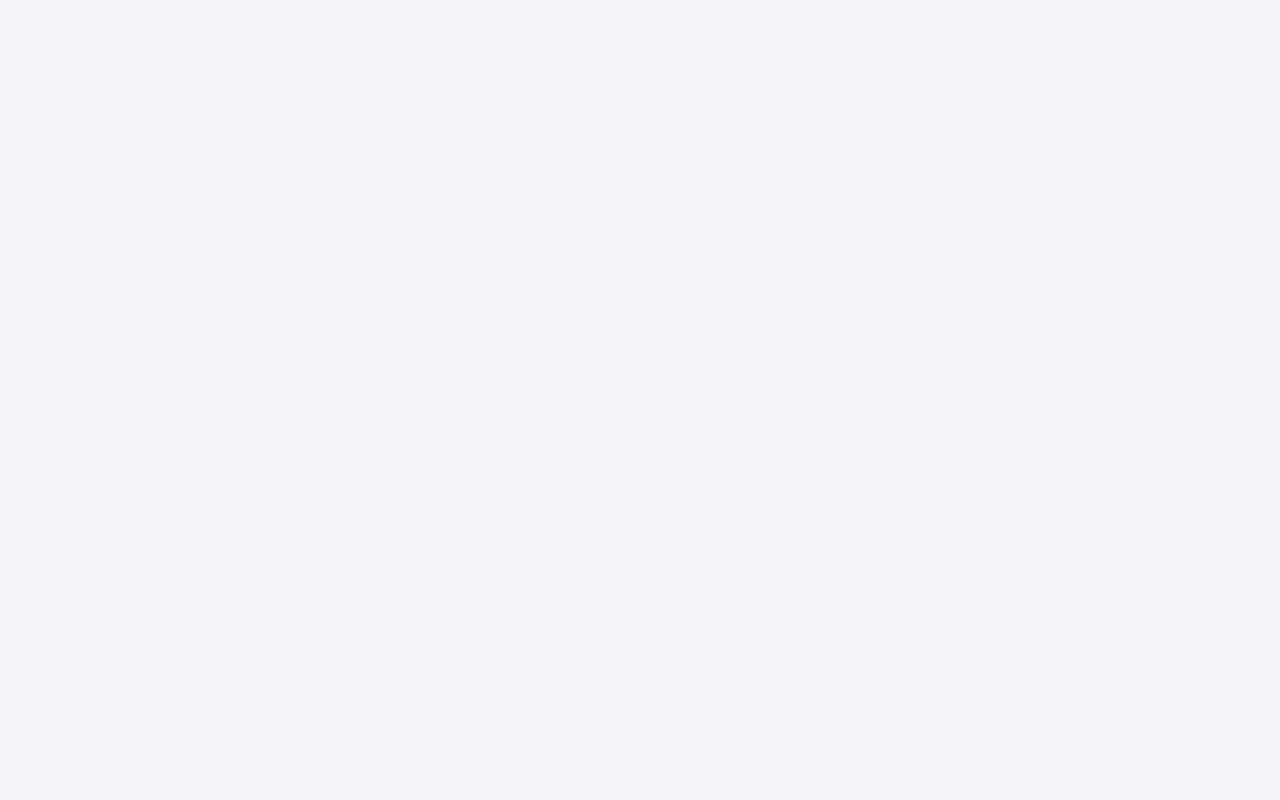
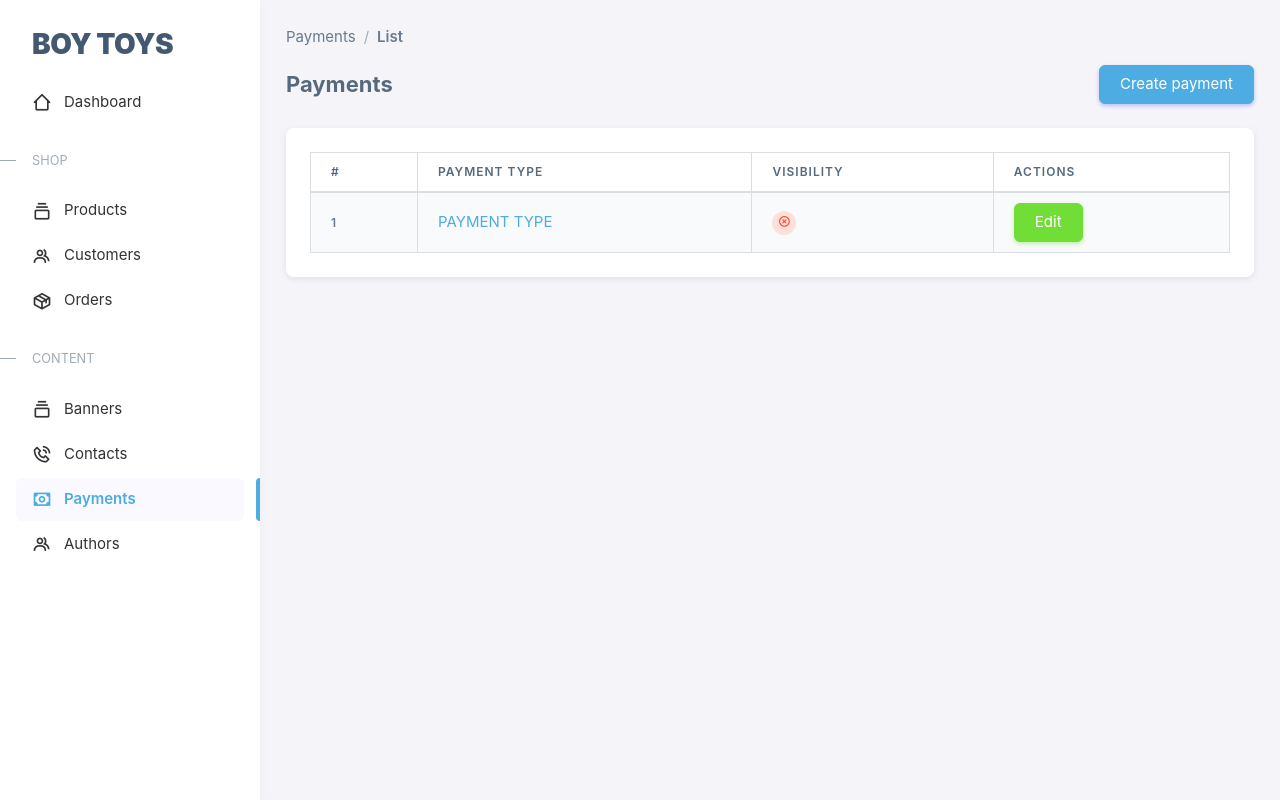
Before and after one commit to Dilmurodmirzakulov/ecommerce-admin-react, a React (Create React App) app: page /payment in a window 1280 px wide. Before the commit this address had no page. Built offline with nearby package versions, Linux system fonts and the light colour scheme; no server answers.

Commit message:
payment page and mode

```diff
--- a/src/App.tsx
+++ b/src/App.tsx
@@ -19,6 +19,8 @@ import Banners from './pages/banner';
 import Banner from './pages/banner/[id]';
 import Contacts from './pages/contact';
 import Contact from './pages/contact/[id]';
+import Payments from './pages/payment';
+import Payment from './pages/payment/[id]';
 
 function App() {
   return (
@@ -46,6 +48,9 @@ function App() {
             <Route path="/contact" element={<Contacts />} />
             <Route path="/contact/new" element={<Contact mode="create" />} />
             <Route path="/contact/:id/edit" element={<Contact mode="edit" />} />
+            <Route path="/payment" element={<Payments />} />
+            <Route path="/payment/new" element={<Payment mode="create" />} />
+            <Route path="/payment/:id/edit" element={<Payment mode="edit" />} />
           </Route>
         </Route>
 
--- a/src/components/AsideNav.tsx
+++ b/src/components/AsideNav.tsx
@@ -54,8 +54,14 @@ const AsideNav = () => {
           </li>
           <li className={`menu-item ${pathname.includes("/contact") && "active"}`}>
             <Link to={'/contact'} className="menu-link">
-              <i className='menu-icon tf-icons bx bx-package'></i>
+              <i className='menu-icon tf-icons bx bx-phone-call'></i>
               <div data-i18n="Boxicons">Contacts</div>
+            </Link>
+          </li>
+          <li className={`menu-item ${pathname.includes("/payment") && "active"}`}>
+            <Link to={'/payment'} className="menu-link">
+              <i className='menu-icon tf-icons bx bx-money'></i>
+              <div data-i18n="Boxicons">Payments</div>
             </Link>
           </li>
           <li className={`menu-item ${pathname.includes("/authors") && "active"}`}>
--- /dev/null
+++ b/src/pages/payment/[id].tsx
@@ -0,0 +1,46 @@
+import React from 'react';
+import { Link } from 'react-router-dom';
+
+const Payment = ({ mode }: { mode: string }) => {
+  return (
+    <>
+      <nav aria-label="breadcrumb">
+        <ol className="breadcrumb">
+          <li className="breadcrumb-item"><Link to={'/payment'}>Payments</Link></li>
+          {mode === "create" && <li className="breadcrumb-item active" aria-current="page">Create</li>}
+          {mode === "edit" &&
+            <>
+              <li className="breadcrumb-item"><Link to={'/payment/123/edit'}>PAYMENT_TYPE</Link></li>
+              <li className="breadcrumb-item active" aria-current="page">Edit</li>
+            </>
+          }
+        </ol>
+      </nav>
+      <div className="mb-4 d-flex align-items-center justify-content-between">
+        {mode === "edit" && <h4 className="fw-bold mb-0">PAYMENT_TYPE</h4>}
+        {mode === "edit" && <button className="btn btn-danger">Delete</button>}
+      </div>
+
+      <div className="card mb-4">
+        <div className="card-body">
+          <div className="form-check form-switch mb-2">
+            <input className="form-check-input" type="checkbox" id="visibilitySwitch" />
+            <label className="form-check-label">Visible</label>
+          </div>
+          <div className="row g-3 mb-4">
+            <div className="col-12">
+              <label className="form-label">Name *</label>
+              <input type="text" className="form-control" id="productNameInput" placeholder="Branch name"
+                aria-describedby="defaultFormControlHelp" />
+            </div>
+          </div>
+        </div>
+      </div>
+
+      <button className="btn btn-primary me-3">Save Changes</button>
+      <button className="btn btn-secondary">Cancel</button>
+    </>
+  )
+}
+
+export default Payment;
--- /dev/null
+++ b/src/pages/payment/index.tsx
@@ -0,0 +1,64 @@
+import { getPayment } from '../../api';
+import { Link } from 'react-router-dom';
+import React, { useEffect } from 'react';
+
+const Payments = () => {
+    const fetchPayments = async () => {
+        try {
+            let res = await getPayment()
+            console.log("Payments", res)
+        } catch (error) {
+            console.log(error)
+        }
+    }
+
+    useEffect(() => {
+        fetchPayments()
+    }, [])
+
+  return (
+    <>
+        <nav aria-label="breadcrumb">
+            <ol className="breadcrumb">
+                <li className="breadcrumb-item"><Link to={"/payment"}>Payments</Link></li>
+                <li className="breadcrumb-item active" aria-current="page">List</li>
+            </ol>
+        </nav>
+        <div className="mb-4 d-flex align-items-center justify-content-between">
+            <h4 className="fw-bold mb-0">Payments</h4>
+            <Link to={'/payment/new'} className="btn btn-primary">Create payment</Link>
+        </div>
+
+        <div className="card">
+            <div className="card-body">
+                <table className="table table-striped table-bordered">
+                    <thead>
+                        <tr>
+                            <th scope="col">#</th>
+                            <th scope="col">Payment type</th>
+                            <th scope="col">Visibility</th>
+                            <th scope="col">Actions</th>
+                        </tr>
+                    </thead>
+                    <tbody>
+                        <tr>
+                            <th scope="row">1</th>
+                            <td><Link to={'/payment/123/edit'}>PAYMENT TYPE</Link></td>
+                            <td>
+                                <div className="badge badge-center rounded-pill bg-label-danger">
+                                    <i className='bx bx-x-circle'></i>
+                                </div>
+                            </td>
+                            <td>
+                                <Link to={'/payment/123/edit'} className="btn btn-success">Edit</Link>
+                            </td>
+                        </tr>
+                    </tbody>
+                </table>
+            </div>
+        </div>
+    </>
+  )
+}
+
+export default Payments;
```
Also changed, not shown: 1 other file (tests, documents, lock files or other folders).
